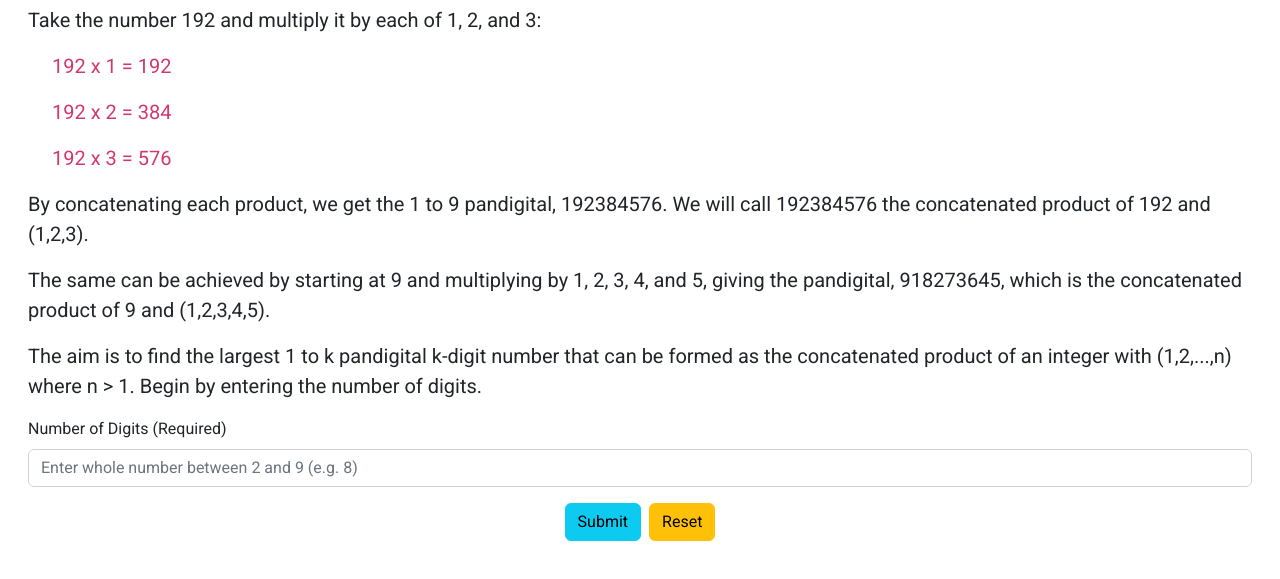
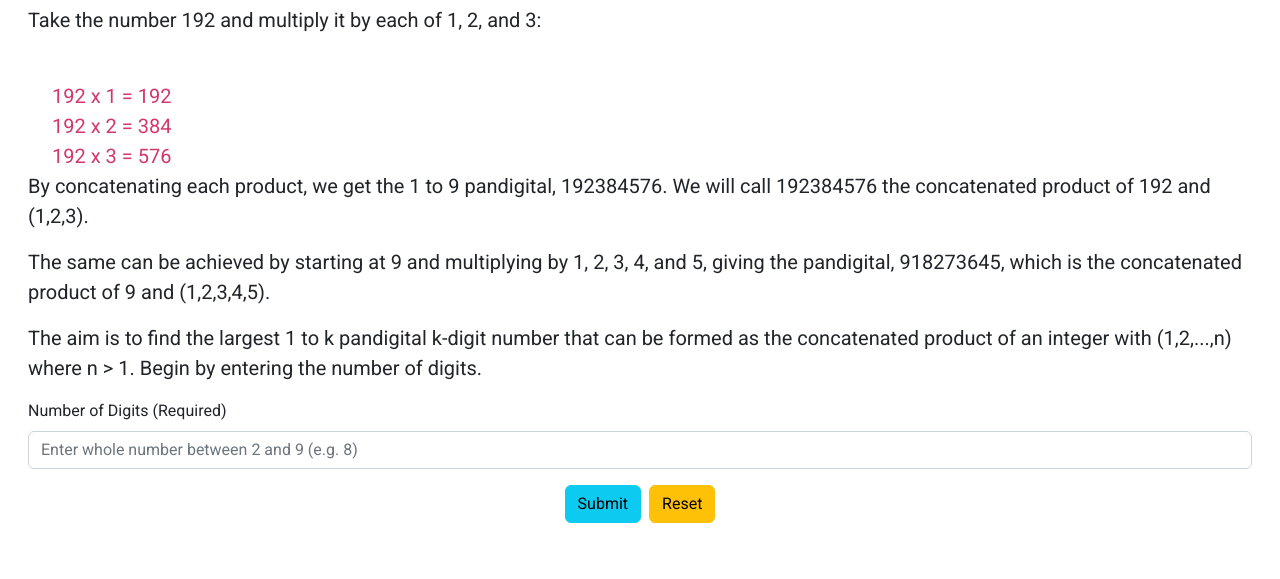
Before and after one commit to derektypist/project-euler-038, a plain HTML site: page index.html in a window 1280 px wide. Shown: the part 113-692 px from the top of the page. Drawn offline with nearby package versions, Linux system fonts and the light colour scheme.

Commit message:
Updated index.html

```diff
--- a/index.html
+++ b/index.html
@@ -22,9 +22,9 @@
     <!-- Set Up Instructions -->
     <section class="container-fluid instructions">
         <p>Take the number 192 and multiply it by each of 1, 2, and 3:</p>
-        <p><span class="terms">192 x 1 = 192</span></p>
-        <p><span class="terms">192 x 2 = 384</span></p>
-        <p><span class="terms">192 x 3 = 576</span></p>
+        <br><span class="terms">192 x 1 = 192</span>
+        <br><span class="terms">192 x 2 = 384</span>
+        <br><span class="terms">192 x 3 = 576</span>
         <p>By concatenating each product, we get the 1 to 9 pandigital, 192384576. We will call 192384576 the
             concatenated product of 192 and (1,2,3).</p>
         <p>The same can be achieved by starting at 9 and multiplying by 1, 2, 3, 4, and 5, giving the pandigital,
```
